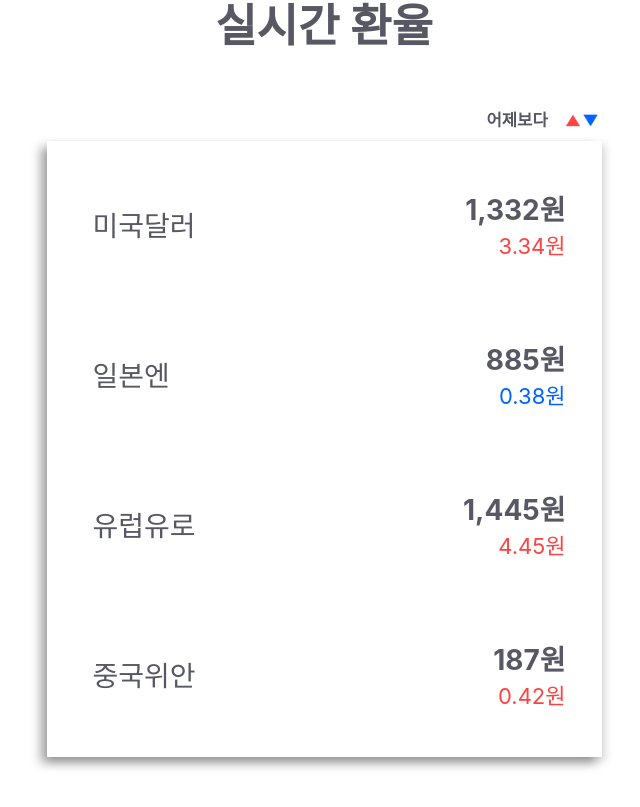
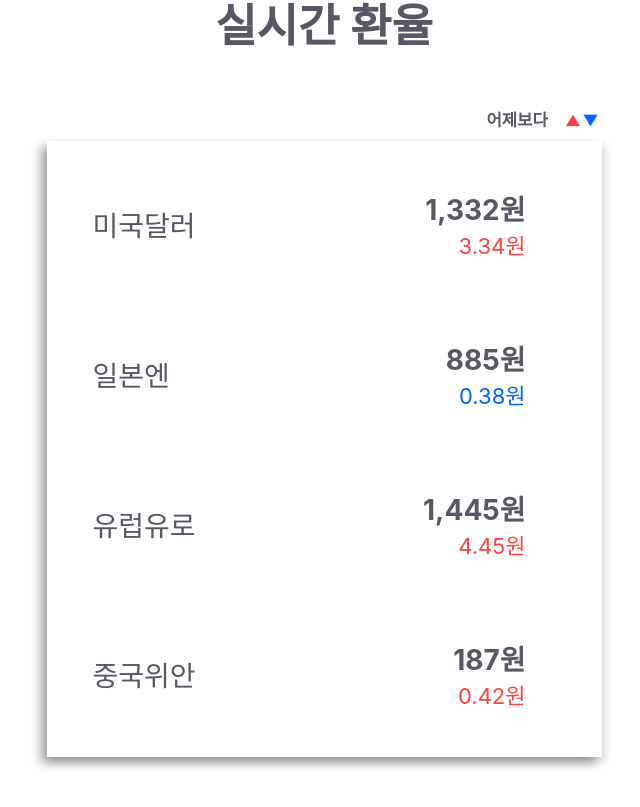
Before and after one commit to 22-bottle/ssafy_specific_pjt, a React (Create React App) app in the folder front/: page /childwallet/point in a window 1280 px wide. Shown: the part 759-1566 px from the top of the page, without its empty margins (316-956 px from the left). Built offline with nearby package versions, Linux system fonts and the light colour scheme.

Commit message:
desing: 레이아웃 변경 css

```diff
--- a/front/src/components/childwallet/mypoint.module.css
+++ b/front/src/components/childwallet/mypoint.module.css
@@ -166,7 +166,7 @@
 }
 
 .col2 {
-  margin-right: 20px;
+  margin-right: 60px;
 }
 
 .row1 {
@@ -186,3 +186,10 @@
 .row2blue {
   color: #0064FF;
 }
+
+.rightContainer {
+  display: flex;
+  align-items: center;
+  justify-content: flex-end;
+  margin-right: 25px;
+}
```
